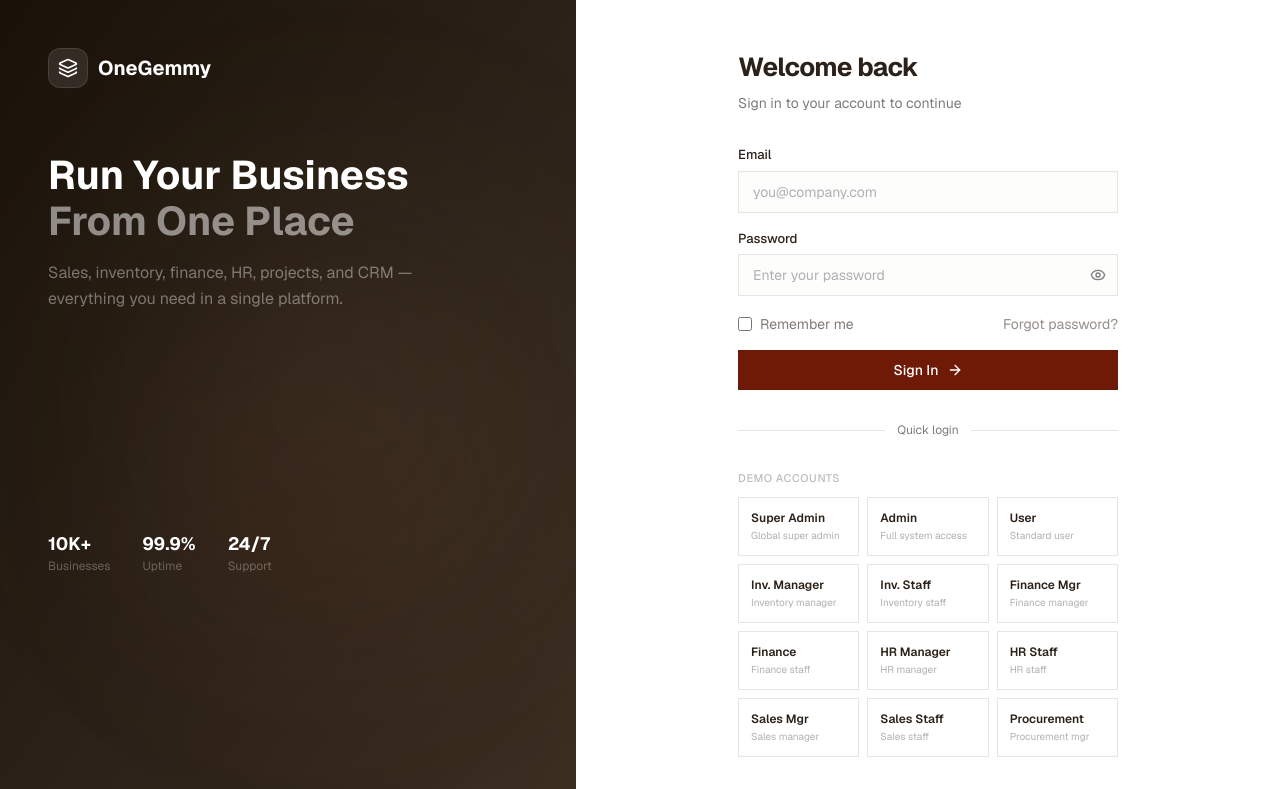
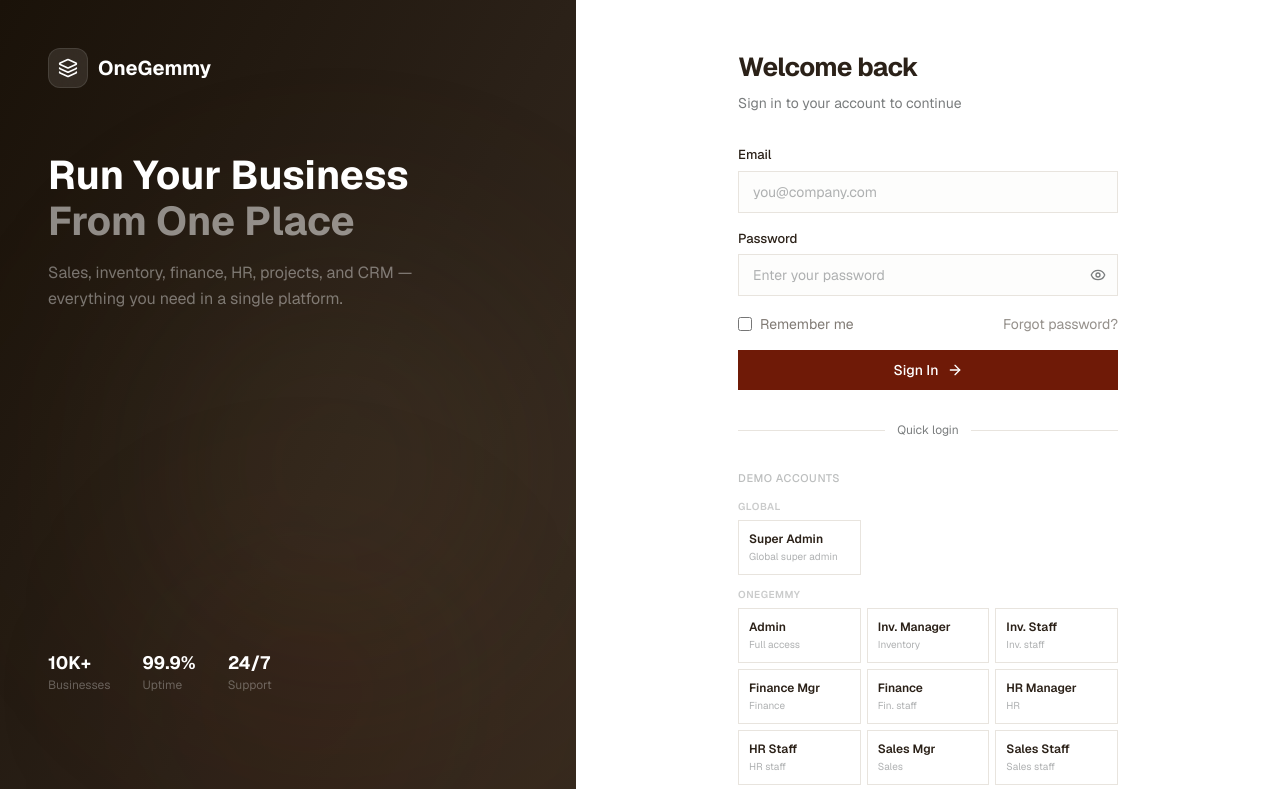
Before and after one commit to gemmyconnectltd/onegemmy, a Next.js app in the folder frontend/: page /login in a window 1280 px wide. Shown: the top 789 px of the page. Built offline with nearby package versions, Linux system fonts and the light colour scheme; no server answers.

Commit message:
fix: login demo accounts grouped by tenant (onegemmy + freshmart), fix hydration mismatch in layout, fix manimport parse error

```diff
--- a/frontend/src/app/(auth)/login/page.tsx
+++ b/frontend/src/app/(auth)/login/page.tsx
@@ -13,6 +13,7 @@ export default function LoginPage() {
   const { login } = useAuth();
   const [email, setEmail] = useState("");
   const [password, setPassword] = useState("");
+  const [tenantSlug, setTenantSlug] = useState<string | undefined>(undefined);
   const [showPassword, setShowPassword] = useState(false);
   const [error, setError] = useState("");
   const [loading, setLoading] = useState(false);
@@ -22,7 +23,7 @@ export default function LoginPage() {
     e.preventDefault();
     setError("");
     setLoading(true);
-    const success = await login(email, password);
+    const success = await login(email, password, tenantSlug);
     if (success) {
       router.push("/dashboard");
     } else {
@@ -187,38 +188,61 @@ export default function LoginPage() {
           </div>
 
           {/* Demo accounts */}
-          <div className="space-y-2.5">
+          <div className="space-y-3">
             <p className="text-[11px] text-muted/50 uppercase tracking-wider font-medium">Demo Accounts</p>
-            <div className="grid grid-cols-3 gap-2">
-              {[
-                { label: "Super Admin",  email: "superadmin@onegemmy.com",         password: "superadmin123", desc: "Global super admin" },
-                { label: "Admin",        email: "admin@onegemmy.com",               password: "admin123",      desc: "Full system access" },
-                { label: "User",         email: "user@onegemmy.com",                password: "user123",       desc: "Standard user" },
-                { label: "Inv. Manager", email: "inventory.manager@onegemmy.com",   password: "user123",       desc: "Inventory manager" },
-                { label: "Inv. Staff",   email: "inventory.staff@onegemmy.com",     password: "user123",       desc: "Inventory staff" },
-                { label: "Finance Mgr", email: "finance.manager@onegemmy.com",     password: "user123",       desc: "Finance manager" },
-                { label: "Finance",      email: "finance.staff@onegemmy.com",       password: "user123",       desc: "Finance staff" },
-                { label: "HR Manager",   email: "hr.manager@onegemmy.com",          password: "user123",       desc: "HR manager" },
-                { label: "HR Staff",     email: "hr.staff@onegemmy.com",            password: "user123",       desc: "HR staff" },
-                { label: "Sales Mgr",    email: "sales.manager@onegemmy.com",       password: "user123",       desc: "Sales manager" },
-                { label: "Sales Staff",  email: "sales.staff@onegemmy.com",         password: "user123",       desc: "Sales staff" },
-                { label: "Procurement",  email: "procurement.manager@onegemmy.com", password: "user123",       desc: "Procurement mgr" },
-              ].map((demo) => (
+            {([
+              {
+                tenant: "Global", slug: undefined,
+                users: [
+                  { label: "Super Admin", email: "superadmin@onegemmy.com", password: "superadmin123", desc: "Global super admin" },
+                ],
+              },
+              {
+                tenant: "OneGemmy", slug: "onegemmy",
+                users: [
+                  { label: "Admin",        email: "admin@onegemmy.com",               password: "admin123", desc: "Full access" },
+                  { label: "Inv. Manager", email: "inventory.manager@onegemmy.com",   password: "user123",  desc: "Inventory" },
+                  { label: "Inv. Staff",   email: "inventory.staff@onegemmy.com",     password: "user123",  desc: "Inv. staff" },
+                  { label: "Finance Mgr",  email: "finance.manager@onegemmy.com",     password: "user123",  desc: "Finance" },
+                  { label: "Finance",      email: "finance.staff@onegemmy.com",       password: "user123",  desc: "Fin. staff" },
+                  { label: "HR Manager",   email: "hr.manager@onegemmy.com",          password: "user123",  desc: "HR" },
+                  { label: "HR Staff",     email: "hr.staff@onegemmy.com",            password: "user123",  desc: "HR staff" },
+                  { label: "Sales Mgr",    email: "sales.manager@onegemmy.com",       password: "user123",  desc: "Sales" },
+                  { label: "Sales Staff",  email: "sales.staff@onegemmy.com",         password: "user123",  desc: "Sales staff" },
+                  { label: "Procurement",  email: "procurement.manager@onegemmy.com", password: "user123",  desc: "Procurement" },
+                  { label: "Proc. Staff",  email: "procurement.staff@onegemmy.com",   password: "user123",  desc: "Proc. staff" },
+                ],
+              },
+              {
+                tenant: "FreshMart", slug: "freshmart",
+                users: [
+                  { label: "Admin",        email: "admin@freshmart.rw",               password: "admin123", desc: "Full access" },
+                  { label: "Inv. Manager", email: "inventory.manager@freshmart.rw",   password: "user123",  desc: "Inventory" },
+                  { label: "Finance Mgr",  email: "finance.manager@freshmart.rw",     password: "user123",  desc: "Finance" },
+                  { label: "Sales Mgr",    email: "sales.manager@freshmart.rw",       password: "user123",  desc: "Sales" },
+                  { label: "Procurement",  email: "procurement.manager@freshmart.rw", password: "user123",  desc: "Procurement" },
+                  { label: "HR Manager",   email: "hr.manager@freshmart.rw",          password: "user123",  desc: "HR" },
+                ],
+              },
+            ] as { tenant: string; slug: string | undefined; users: { label: string; email: string; password: string; desc: string }[] }[]).map((group) => (
+              <div key={group.tenant}>
+                <p className="text-[10px] text-muted/40 uppercase tracking-wider font-semibold mb-1.5">{group.tenant}</p>
+                <div className="grid grid-cols-3 gap-1.5">
+                  {group.users.map((demo) => (
                     <button
-                  key={demo.label}
+                      key={demo.email}
                       type="button"
                       disabled={loading}
-                  onClick={() => {
-                    setEmail(demo.email);
-                    setPassword(demo.password);
-                  }}
-                  className="border border-border p-3 hover:border-foreground/20 hover:bg-surface/50 transition-all text-left cursor-pointer group disabled:opacity-50"
+                      onClick={() => { setEmail(demo.email); setPassword(demo.password); setTenantSlug(group.slug); }}
+                      className="border border-border p-2.5 hover:border-foreground/20 hover:bg-surface/50 transition-all text-left cursor-pointer group disabled:opacity-50"
                     >
                       <p className="text-xs font-semibold text-foreground group-hover:text-[#6f1a07] transition-colors">{demo.label}</p>
                       <p className="text-[10px] text-muted/60 mt-0.5">{demo.desc}</p>
                     </button>
                   ))}
                 </div>
+              </div>
+            ))}
           </div>
 
           <p className="text-sm text-muted text-center mt-8">
--- a/frontend/src/app/(erp)/dashboard/data.ts
+++ b/frontend/src/app/(erp)/dashboard/data.ts
@@ -141,10 +141,14 @@ export const RECENT_SALES = [
 ];
 
 export const TOP_PRODUCTS = [
-  { name: "Phone Case - iPhone", sold: 24, revenue: 48000 },
-  { name: "USB-C Cable 2m",      sold: 18, revenue: 27000 },
-  { name: "Screen Protector",    sold: 15, revenue: 15000 },
-  { name: "Wireless Earbuds",    sold: 9,  revenue: 81000 },
+  { name: "Wireless Earbuds Pro",      sold: 34, revenue: 306000 },
+  { name: "Phone Case - iPhone 15",    sold: 28, revenue: 56000  },
+  { name: "USB-C Cable 2m",            sold: 24, revenue: 36000  },
+  { name: "Screen Protector 6.7\"" ,   sold: 21, revenue: 21000  },
+  { name: "Portable Charger 20000mAh", sold: 17, revenue: 204000 },
+  { name: "Bluetooth Speaker Mini",    sold: 14, revenue: 126000 },
+  { name: "Laptop Stand Aluminium",    sold: 11, revenue: 99000  },
+  { name: "Mechanical Keyboard TKL",   sold: 8,  revenue: 192000 },
 ];
 
 export const METHOD_COLOR: Record<string, string> = {
--- a/frontend/src/app/(erp)/layout.tsx
+++ b/frontend/src/app/(erp)/layout.tsx
@@ -12,22 +12,16 @@ import { pageTitleForPath } from "@/lib/pageTitles";
 const LAYOUT_KEY = "sidebar_layout";
 const COLLAPSED_KEY = "sidebar_collapsed";
 
-function getInitial<T>(key: string, fallback: T, parse?: (v: string) => T): T {
-  if (typeof window === "undefined") return fallback;
-  const v = localStorage.getItem(key);
-  if (v === null) return fallback;
-  return parse ? parse(v) : v as unknown as T;
-}
+export default function DashboardLayout({ children }: { children: ReactNode }) {
+  const [sidebarCollapsed, setSidebarCollapsed] = useState(false);
+  const [sidebarLayout, setSidebarLayout] = useState<SidebarLayout>("vertical");
 
-export default function DashboardLayout({ children }: { children: ReactNode }) {
-  const [sidebarCollapsed, setSidebarCollapsed] = useState(() =>
-    getInitial(COLLAPSED_KEY, false, (v) => v === "1")
-  );
-  const [sidebarLayout, setSidebarLayout] = useState<SidebarLayout>(() =>
-    getInitial<SidebarLayout>(LAYOUT_KEY, "vertical", (v) =>
-      v === "horizontal" ? "horizontal" : "vertical"
-    )
-  );
+  useEffect(() => {
+    const collapsed = localStorage.getItem(COLLAPSED_KEY);
+    if (collapsed !== null) setSidebarCollapsed(collapsed === "1");
+    const layout = localStorage.getItem(LAYOUT_KEY);
+    if (layout === "horizontal" || layout === "vertical") setSidebarLayout(layout);
+  }, []);
   const [isMobile, setIsMobile] = useState(false);
   const { user, isLoading } = useAuth();
   const router = useRouter();
```
Lines whose indentation alone changed are shown as unchanged.
